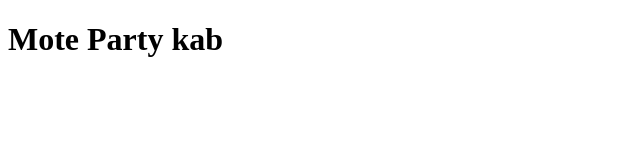
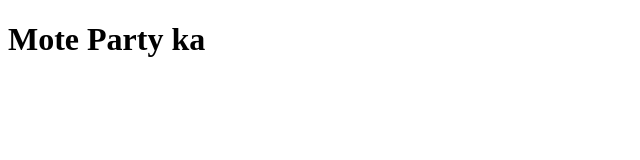
Before and after one commit to Sagar316905/static-web, a plain HTML site: page index.html in a window 1280 px wide. Shown: the full height of the page, 0-640 px from the left. Drawn offline with Linux system fonts and the light colour scheme.

Commit message:
updatedd ecs static site

```diff
--- a/index.html
+++ b/index.html
@@ -1,5 +1,5 @@
 <!DOCTYPE html>
 <html>
 <head><title>Party kab dera</title></head>
-<body><h1>Mote Party kab </h1></body>
+<body><h1>Mote Party ka </h1></body>
 </html>
```
